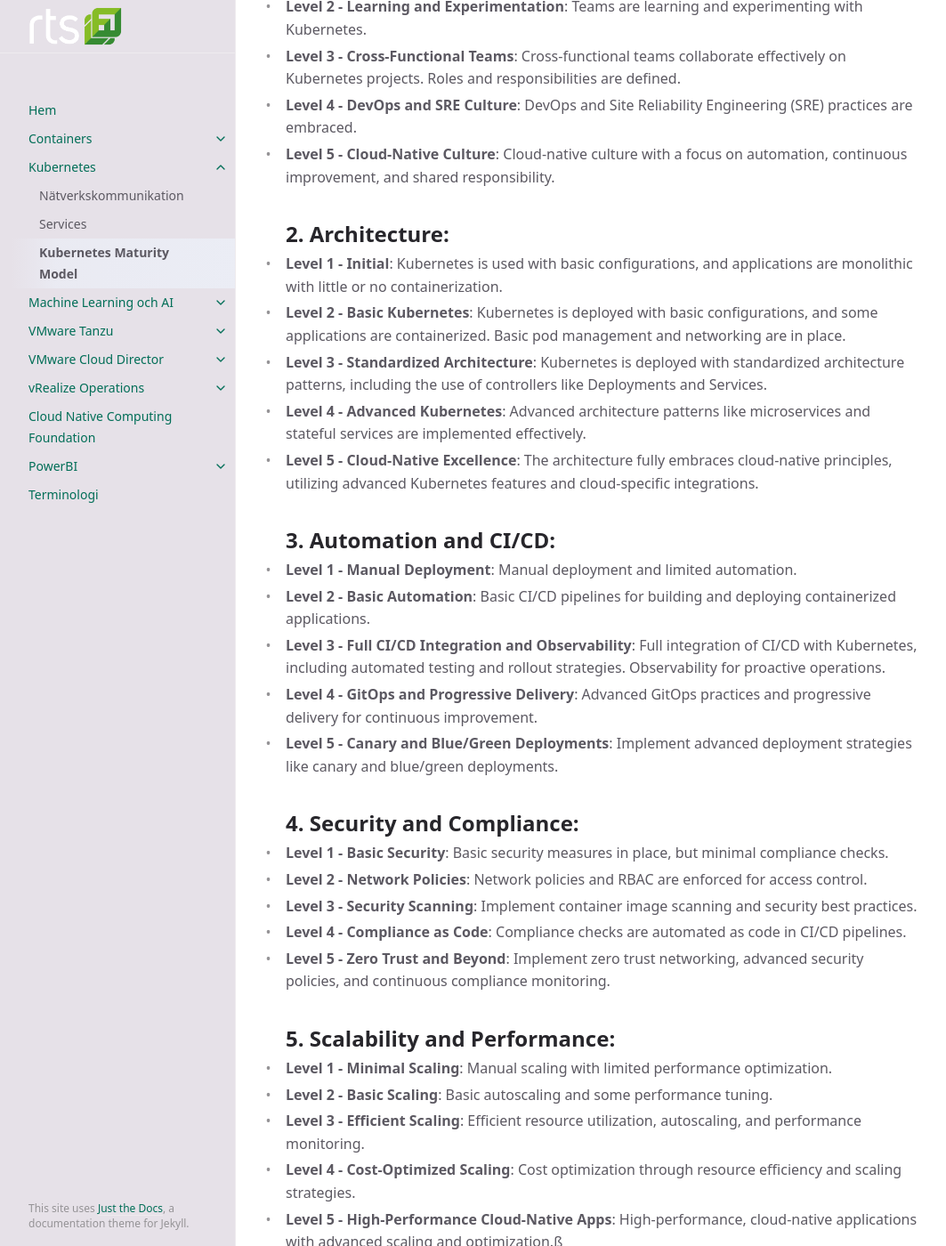
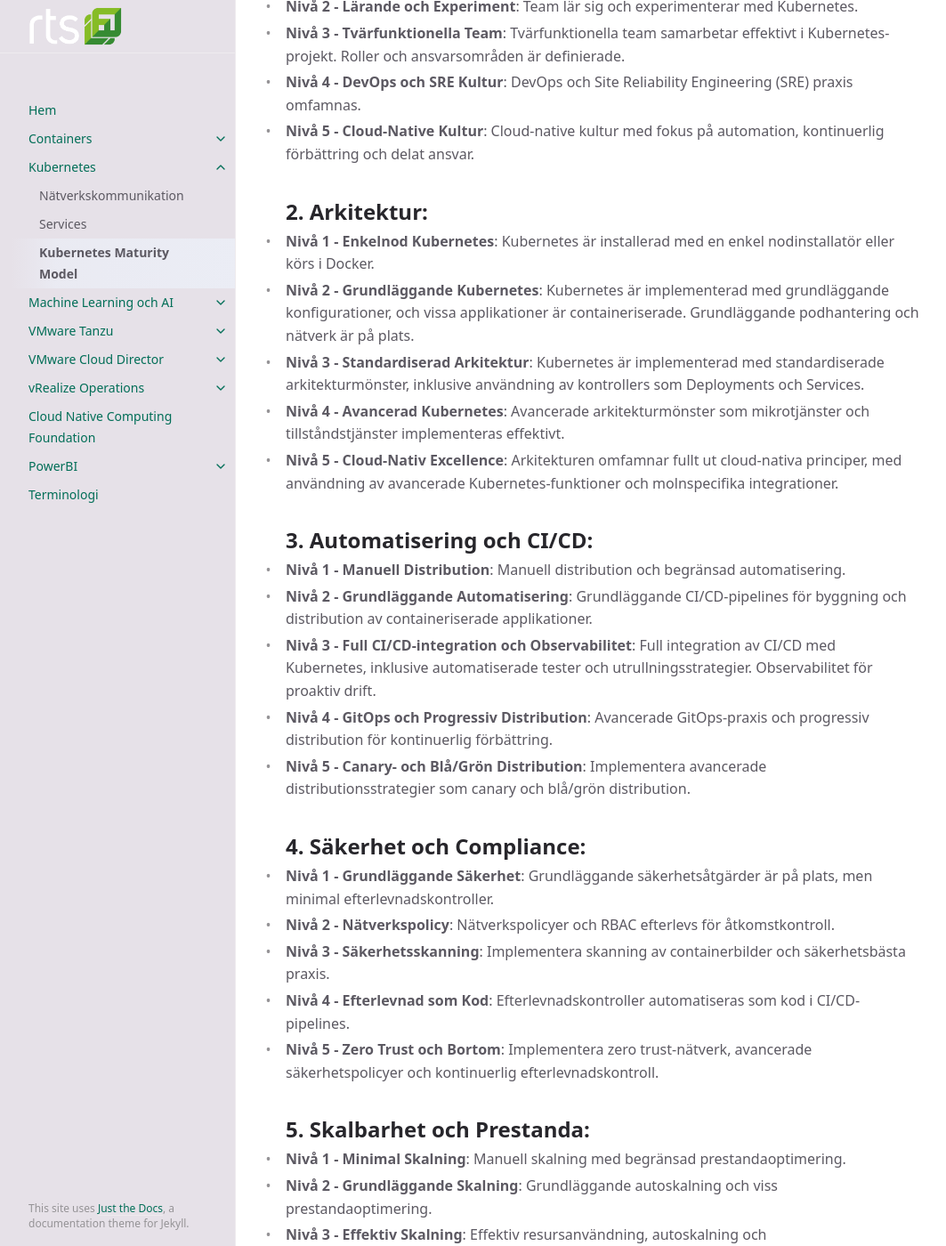
Before and after one commit to RTSAB/rtsab.github.io, a Jekyll site: the page built from docs/kubernetes/kubernetes-maturity-model.md, in a window 1280 px wide and 1400 px high, scrolled down 925 px. Shown: the whole window at 89% size, without its empty margins (107-1170 px from the left). Built offline with Jekyll 4.4.1, drawn with Linux system fonts in a browser that asks for light colours; some of the changed text lies outside the part shown.

Commit message:
KMM på svenska och CMM

```diff
--- a/docs/kubernetes/kubernetes-maturity-model.md
+++ b/docs/kubernetes/kubernetes-maturity-model.md
@@ -7,36 +7,36 @@ author: "Anders Nilsson"
 date: 2023-10-05
 ---
 # The Kubernetes Maturity Model
-The Kubernetes Maturity Model is our way of trying to make sense of the journey into Cloud Native application on Kubernetes. It is not a hard and fast truth but should rather be seen as a guide and inspiration for organizations embarking on the Kubernetes journey. The inspiration for the model is drawn from the [Capability Maturity Model](https://en.wikipedia.org/wiki/Capability_Maturity_Model) developed in 1986.
+Kubernetes Maturity Model är vårt sätt att försöka förstå resan mot Cloud-Native Applications på Kubernetes. Den är inte en absolut sanning, utan bör snarare ses som en vägledning och inspiration för organisationer som ger sig ut på Kubernetes-resan. Inspirationen till modellen hämtas från [Capability Maturity Model](../capability-maturity-model) utvecklad 1986.
 {% include_relative kmm.html %}
 
-## **1. Culture and Organization:**
-- **Level 1 - Awareness**: Limited awareness of Kubernetes within the organization. Individuals are trying out containers and container orchestration.
-- **Level 2 - Learning and Experimentation**: Teams are learning and experimenting with Kubernetes.
-- **Level 3 - Cross-Functional Teams**: Cross-functional teams collaborate effectively on Kubernetes projects. Roles and responsibilities are defined.
-- **Level 4 - DevOps and SRE Culture**: DevOps and Site Reliability Engineering (SRE) practices are embraced.
-- **Level 5 - Cloud-Native Culture**: Cloud-native culture with a focus on automation, continuous improvement, and shared responsibility.
-## **2. Architecture:**
-- **Level 1 - Initial**: Kubernetes is used with basic configurations, and applications are monolithic with little or no containerization.
-- **Level 2 - Basic Kubernetes**: Kubernetes is deployed with basic configurations, and some applications are containerized. Basic pod management and networking are in place.
-- **Level 3 - Standardized Architecture**: Kubernetes is deployed with standardized architecture patterns, including the use of controllers like Deployments and Services.
-- **Level 4 - Advanced Kubernetes**: Advanced architecture patterns like microservices and stateful services are implemented effectively.
-- **Level 5 - Cloud-Native Excellence**: The architecture fully embraces cloud-native principles, utilizing advanced Kubernetes features and cloud-specific integrations.
-## **3. Automation and CI/CD:**
-- **Level 1 - Manual Deployment**: Manual deployment and limited automation.
-- **Level 2 - Basic Automation**: Basic CI/CD pipelines for building and deploying containerized applications.
-- **Level 3 - Full CI/CD Integration and Observability**: Full integration of CI/CD with Kubernetes, including automated testing and rollout strategies. Observability for proactive operations.
-- **Level 4 - GitOps and Progressive Delivery**: Advanced GitOps practices and progressive delivery for continuous improvement.
-- **Level 5 - Canary and Blue/Green Deployments**: Implement advanced deployment strategies like canary and blue/green deployments.
-## **4. Security and Compliance:**
-- **Level 1 - Basic Security**: Basic security measures in place, but minimal compliance checks.
-- **Level 2 - Network Policies**: Network policies and RBAC are enforced for access control.
-- **Level 3 - Security Scanning**: Implement container image scanning and security best practices.
-- **Level 4 - Compliance as Code**: Compliance checks are automated as code in CI/CD pipelines.
-- **Level 5 - Zero Trust and Beyond**: Implement zero trust networking, advanced security policies, and continuous compliance monitoring.
-## **5. Scalability and Performance:**
-- **Level 1 - Minimal Scaling**: Manual scaling with limited performance optimization.
-- **Level 2 - Basic Scaling**: Basic autoscaling and some performance tuning.
-- **Level 3 - Efficient Scaling**: Efficient resource utilization, autoscaling, and performance monitoring.
-- **Level 4 - Cost-Optimized Scaling**: Cost optimization through resource efficiency and scaling strategies.
-- **Level 5 - High-Performance Cloud-Native Apps**: High-performance, cloud-native applications with advanced scaling and optimization.ß
+## **1. Kultur och Organisation:**
+- **Nivå 1 - Medvetenhet**: Begränsad medvetenhet om Kubernetes inom organisationen. Individer provar ut containrar och containerorkestrering.
+- **Nivå 2 - Lärande och Experiment**: Team lär sig och experimenterar med Kubernetes.
+- **Nivå 3 - Tvärfunktionella Team**: Tvärfunktionella team samarbetar effektivt i Kubernetes-projekt. Roller och ansvarsområden är definierade.
+- **Nivå 4 - DevOps och SRE Kultur**: DevOps och Site Reliability Engineering (SRE) praxis omfamnas.
+- **Nivå 5 - Cloud-Native Kultur**: Cloud-native kultur med fokus på automation, kontinuerlig förbättring och delat ansvar.
+## **2. Arkitektur:**
+- **Nivå 1 - Enkelnod Kubernetes**: Kubernetes är installerad med en enkel nodinstallatör eller körs i Docker.
+- **Nivå 2 - Grundläggande Kubernetes**: Kubernetes är implementerad med grundläggande konfigurationer, och vissa applikationer är containeriserade. Grundläggande podhantering och nätverk är på plats.
+- **Nivå 3 - Standardiserad Arkitektur**: Kubernetes är implementerad med standardiserade arkitekturmönster, inklusive användning av kontrollers som Deployments och Services.
+- **Nivå 4 - Avancerad Kubernetes**: Avancerade arkitekturmönster som mikrotjänster och tillståndstjänster implementeras effektivt.
+- **Nivå 5 - Cloud-Nativ Excellence**: Arkitekturen omfamnar fullt ut cloud-nativa principer, med användning av avancerade Kubernetes-funktioner och molnspecifika integrationer.
+## **3. Automatisering och CI/CD:**
+- **Nivå 1 - Manuell Distribution**: Manuell distribution och begränsad automatisering.
+- **Nivå 2 - Grundläggande Automatisering**: Grundläggande CI/CD-pipelines för byggning och distribution av containeriserade applikationer.
+- **Nivå 3 - Full CI/CD-integration och Observabilitet**: Full integration av CI/CD med Kubernetes, inklusive automatiserade tester och utrullningsstrategier. Observabilitet för proaktiv drift.
+- **Nivå 4 - GitOps och Progressiv Distribution**: Avancerade GitOps-praxis och progressiv distribution för kontinuerlig förbättring.
+- **Nivå 5 - Canary- och Blå/Grön Distribution**: Implementera avancerade distributionsstrategier som canary och blå/grön distribution.
+## **4. Säkerhet och Compliance:**
+- **Nivå 1 - Grundläggande Säkerhet**: Grundläggande säkerhetsåtgärder är på plats, men minimal efterlevnadskontroller.
+- **Nivå 2 - Nätverkspolicy**: Nätverkspolicyer och RBAC efterlevs för åtkomstkontroll.
+- **Nivå 3 - Säkerhetsskanning**: Implementera skanning av containerbilder och säkerhetsbästa praxis.
+- **Nivå 4 - Efterlevnad som Kod**: Efterlevnadskontroller automatiseras som kod i CI/CD-pipelines.
+- **Nivå 5 - Zero Trust och Bortom**: Implementera zero trust-nätverk, avancerade säkerhetspolicyer och kontinuerlig efterlevnadskontroll.
+## **5. Skalbarhet och Prestanda:**
+- **Nivå 1 - Minimal Skalning**: Manuell skalning med begränsad prestandaoptimering.
+- **Nivå 2 - Grundläggande Skalning**: Grundläggande autoskalning och viss prestandaoptimering.
+- **Nivå 3 - Effektiv Skalning**: Effektiv resursanvändning, autoskalning och prestandaövervakning.
+- **Nivå 4 - Kostnadsoptimerad Skalning**: Kostnadsoptimering genom resurseffektivitet och skalningsstrategier.
+- **Nivå 5 - Högpresterande Moln-Nativa Applikationer**: Högpresterande, moln-nativa applikationer med avancerad skalning och optimering.
```
Also changed, not shown: docs/kubernetes/capability-maturity-model.md (added, +18 -0 lines), docs/vrealize-operations/tagging.md (added, +21 -0 lines), assets/images/cmm-quality-results.png (added).
